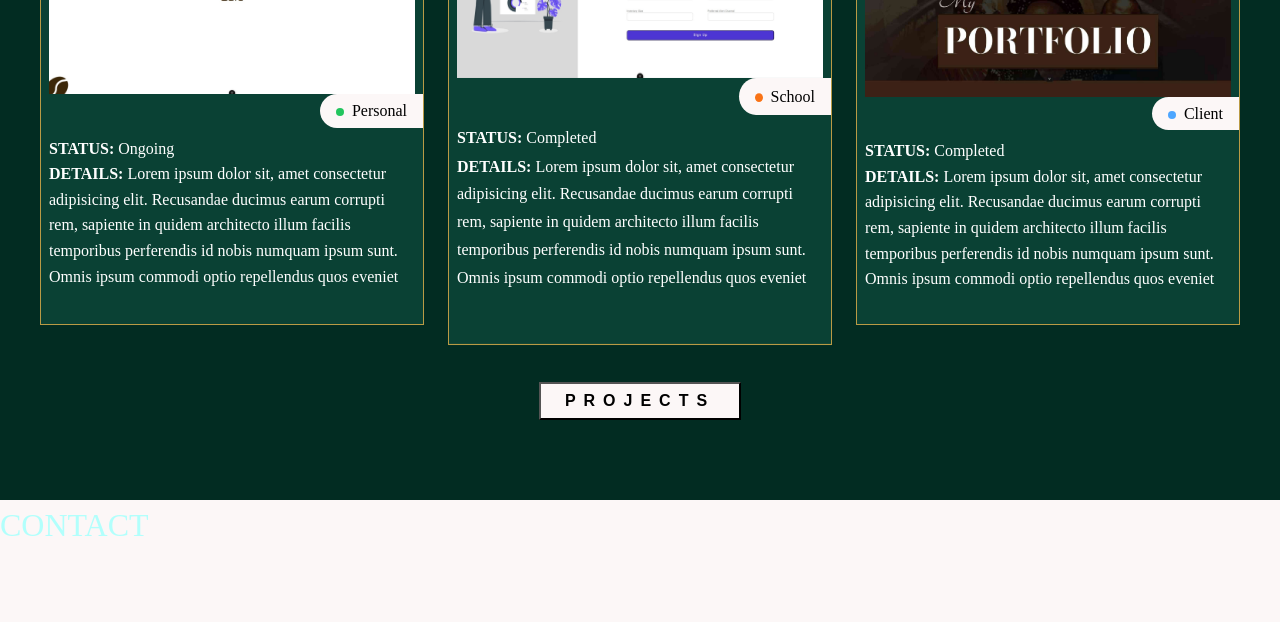
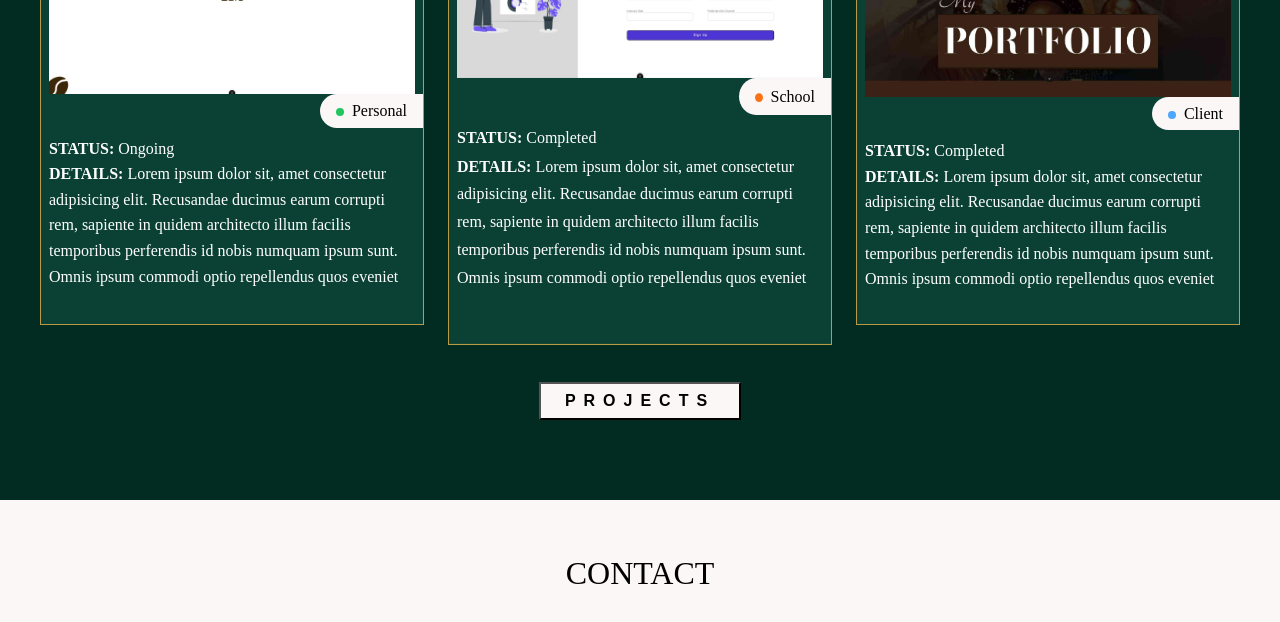
Before and after one commit to Lovethrech/my-main-portfolio, a Vue app: page / in a window 1280 px wide. Shown: the part 1831-2453 px from the top of the page. Before the commit the page ends 2383 px from the top, so only its background shows below. Built offline with nearby package versions, Linux system fonts and the light colour scheme.

Commit message:
working on the home-contact components.

```diff
--- a/src/components/contact/ContactCtn.vue
+++ b/src/components/contact/ContactCtn.vue
@@ -9,3 +9,10 @@ import ContactTitle from './ContactTitle.vue';
         </div>
     </section>
 </template>
+
+<style scoped>
+.contact-ctn{
+    min-height: 100vh;
+    padding: 6vh var(--desktop-left-right-space)
+}
+</style>
--- a/src/components/contact/ContactTitle.vue
+++ b/src/components/contact/ContactTitle.vue
@@ -6,11 +6,9 @@
 
 <style scoped>
 .contact-title{
-    color: #b2fffc;
-    font-family: "Orbitron", serif;
     font-size:4vh;
     text-transform: uppercase;
-    text-align: left;
+    text-align: center;
     font-style: normal;
 }
 </style>
```
